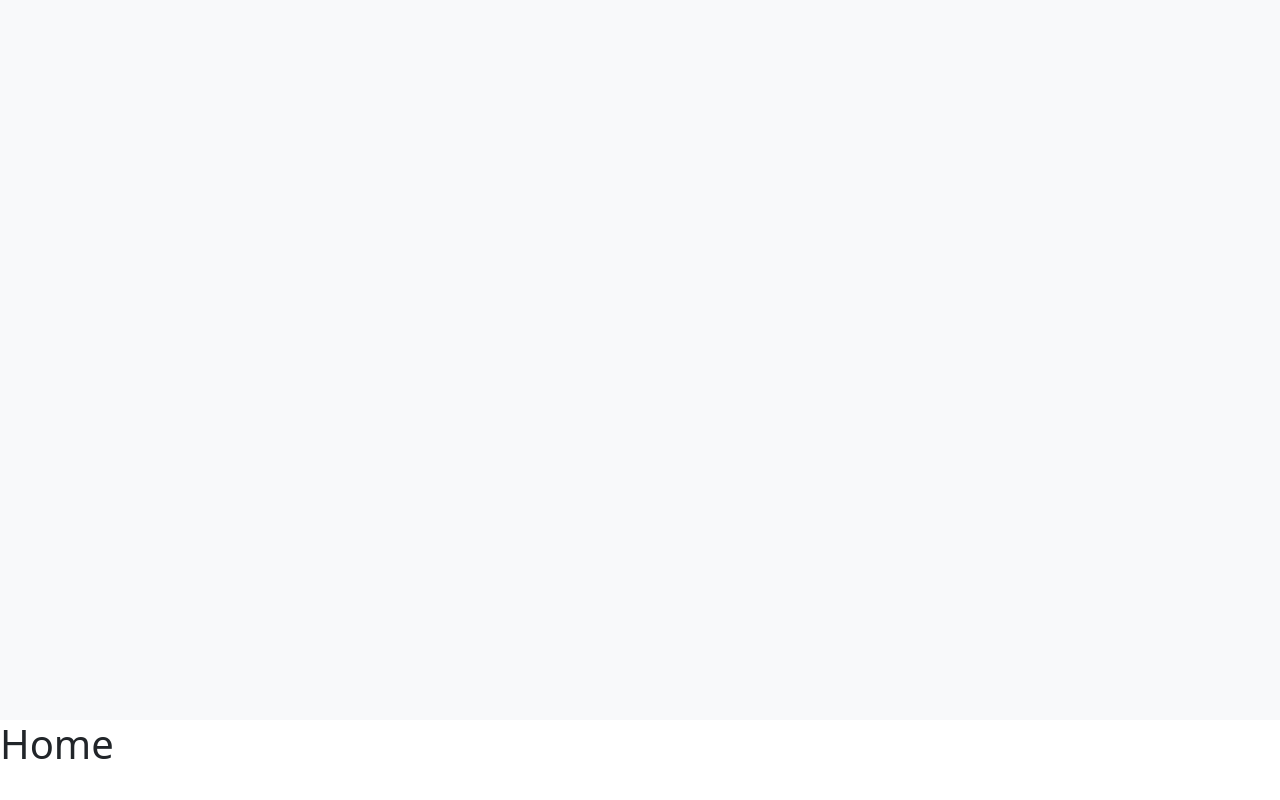
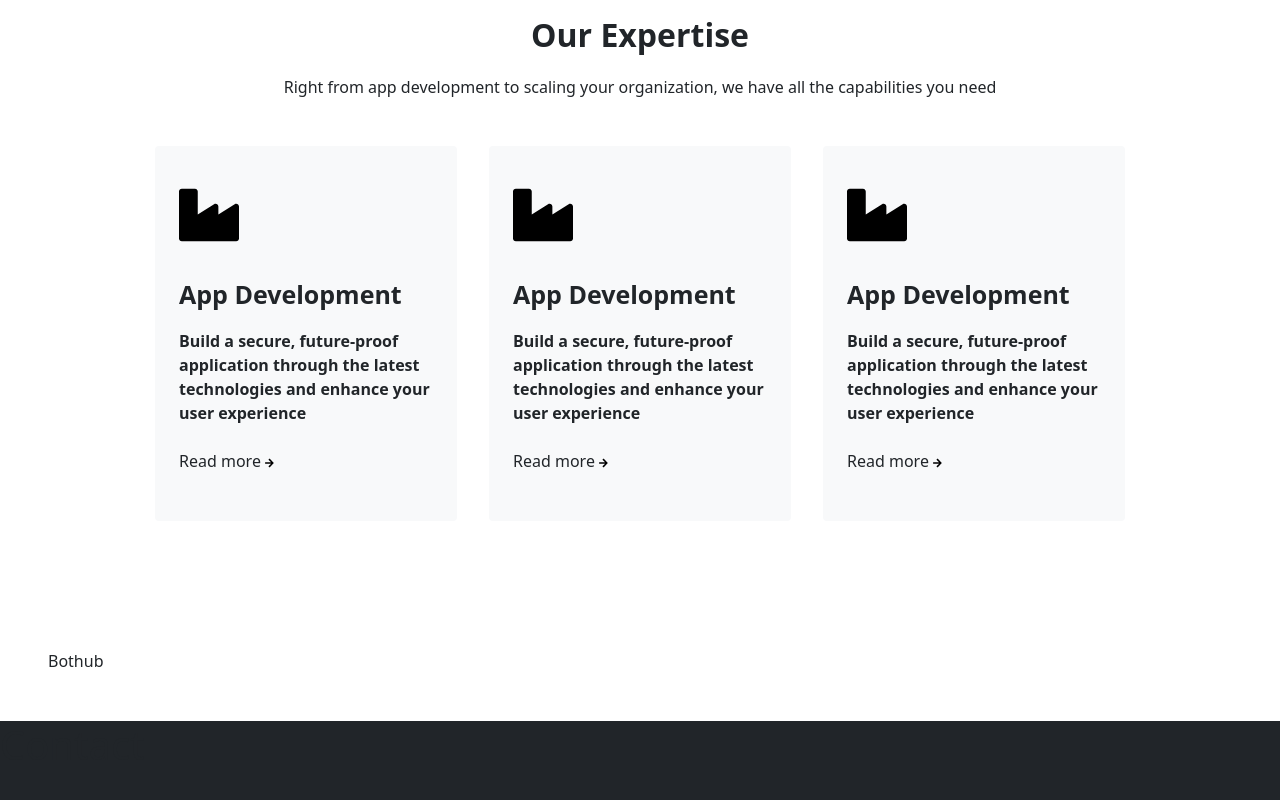
Before and after one commit to TeamCheems/zue-technologies, a React (Create React App) app: page / in a window 1280 px wide. Shown: the part 880-1680 px from the top of the page. Built offline with nearby package versions, Linux system fonts and the light colour scheme.

Commit message:
About section

```diff
--- a/src/App.css
+++ b/src/App.css
@@ -26,6 +26,24 @@ body {
   height: 100vh;
 }
 
+.vh-80 {
+  height: 80vh;
+}
+
+.vh-20 {
+  height: 20vh;
+}
+
+.about-title {
+  font-size: 25px;
+  font-weight: bolder;
+}
+
+.about-content {
+  font-size: 16px;
+  font-weight: 600;
+}
+
 @media (max-width: 768px) {
   .navbar-heading {
     font-size: 1.5rem !important;
@@ -38,3 +56,16 @@ body {
     display: none !important;
   }
 }
+
+/* scrollbar */
+body::-webkit-scrollbar {
+  width: 0.7em;
+}
+
+body::-webkit-scrollbar-track {
+  box-shadow: inset 0 0 6px rgba(180, 180, 180, 0.3);
+}
+
+body::-webkit-scrollbar-thumb {
+  background-color: rgb(199, 199, 199);
+}
--- a/src/App.js
+++ b/src/App.js
@@ -1,7 +1,7 @@
 import Navbar from './components/Navbar';
 import Home from './components/Home';
 import About from './components/About';
-import Gallery from './components/Gallery';
+import Gallery from './components/Bothub';
 import Contact from './components/Contact';
 
 import './App.css';
@@ -11,6 +11,7 @@ function App() {
     <div className="App">
       <Navbar>
         <Home></Home>
+        <section className="bg-light vh-20"></section>
         <About></About>
         <Gallery></Gallery>
         <Contact></Contact>
--- a/src/components/About.jsx
+++ b/src/components/About.jsx
@@ -1,7 +1,53 @@
-export default function Home() {
+import { FontAwesomeIcon } from '@fortawesome/react-fontawesome';
+import { faIndustry, faArrowRight } from '@fortawesome/free-solid-svg-icons';
+
+export default function About() {
     return (
-        <div className="vh-100 bg-light" id="about">
-            <h1> Home </h1>
+        <div id="about">
+            <div className="p-5">
+                <div className="text-center pt-5 h2" style={{ fontWeight: 'bolder'}}>Our Expertise</div>
+                <div className="text-center pt-3 pb-3 h6" style={{ fontWeight: '500'}}>
+                    Right from app development to scaling your organization, we have all the capabilities you need
+                </div>
+                <div className="row justify-content-center my-3">
+                    <div className="col-12 col-md-3 m-3 bg-light rounded p-4">
+                        <a href="#" style={{fontSize: '60px', color: 'black'}}><FontAwesomeIcon icon={faIndustry} /></a>
+                        <div className="about-title my-3">
+                            App Development
+                        </div>
+                        <div className="about-content">
+                            Build a secure, future-proof application through the latest technologies and enhance your user experience
+                        </div>
+                        <div className="my-4">
+                            Read more <a href="#" style={{fontSize: '10px', color: 'black'}}><FontAwesomeIcon icon={faArrowRight} /></a>
+                        </div>
+                    </div>
+                    <div className="col-12 col-md-3 m-3 bg-light rounded p-4">
+                        <a href="#" style={{fontSize: '60px', color: 'black'}}><FontAwesomeIcon icon={faIndustry} /></a>
+                        <div className="about-title my-3">
+                            App Development
+                        </div>
+                        <div className="about-content">
+                            Build a secure, future-proof application through the latest technologies and enhance your user experience
+                        </div>
+                        <div className="my-4">
+                            Read more <a href="#" style={{fontSize: '10px', color: 'black'}}><FontAwesomeIcon icon={faArrowRight} /></a>
+                        </div>
+                    </div>
+                    <div className="col-12 col-md-3 m-3 bg-light rounded p-4">
+                        <a href="#" style={{fontSize: '60px', color: 'black'}}><FontAwesomeIcon icon={faIndustry} /></a>
+                        <div className="about-title my-3">
+                            App Development
+                        </div>
+                        <div className="about-content">
+                            Build a secure, future-proof application through the latest technologies and enhance your user experience
+                        </div>
+                        <div className="my-4">
+                            Read more <a href="#" style={{fontSize: '10px', color: 'black'}}><FontAwesomeIcon icon={faArrowRight} /></a>
+                        </div>
+                    </div>
+                </div>
+            </div>
         </div>
     )
 }
--- /dev/null
+++ b/src/components/Bothub.jsx
@@ -0,0 +1,7 @@
+export default function Bothub() {
+    return (
+        <div className="m-5" id="gallery">
+            Bothub
+        </div>
+    )
+}
--- a/src/components/Gallery.jsx
+++ /dev/null
@@ -1,7 +0,0 @@
-export default function Home() {
-    return (
-        <div className="vh-100" id="gallery">
-            <h1> Home </h1>
-        </div>
-    )
-}
--- a/src/components/Home.jsx
+++ b/src/components/Home.jsx
@@ -2,13 +2,13 @@
 
 export default function Home() {
     return (
-        <div className="vh-100" id="home">
+        <div className="vh-80" id="home">
             <div className="h-100 d-flex justify-content-center align-items-center">
                 <div className="row w-75">
                     <div className="col-12 col-md-7 text-center text-md-start">
                         <h1 className="font-weight-bold"> Your right stop for </h1>
                         <h1 style={{ fontWeight: 'bolder'}}> industrial automation solutions.</h1>
-                        <button className="btn btn-dark my-4">Get in touch</button>
+                        <button className="btn btn-dark my-4 btn-lg">Get in touch</button>
                     </div>
                     <div className="col-12 col-md-5 text-center">Your Image goes here</div>
                 </div>
```
